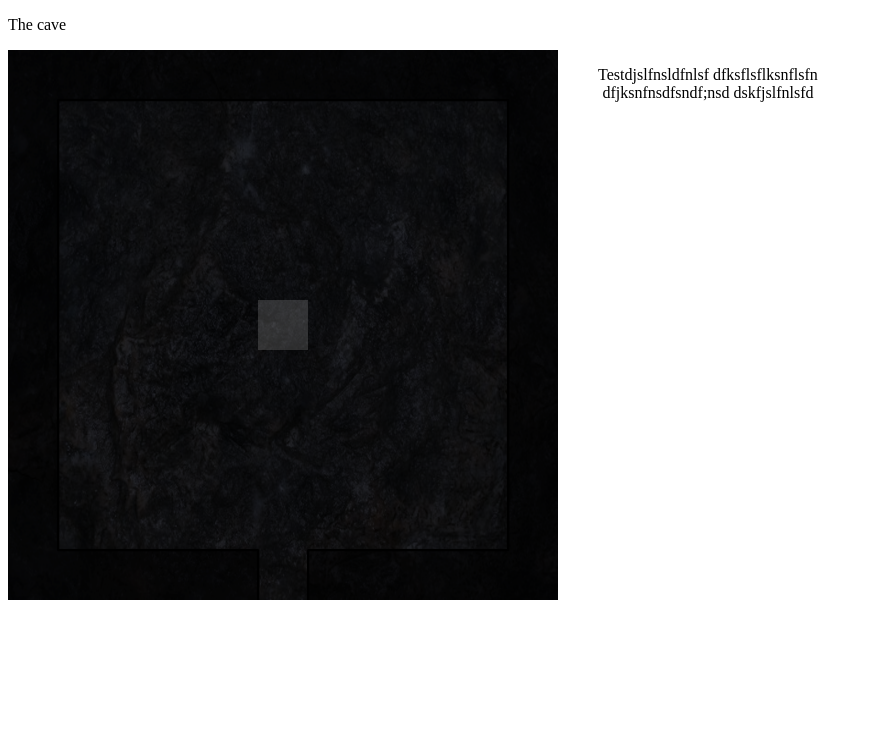
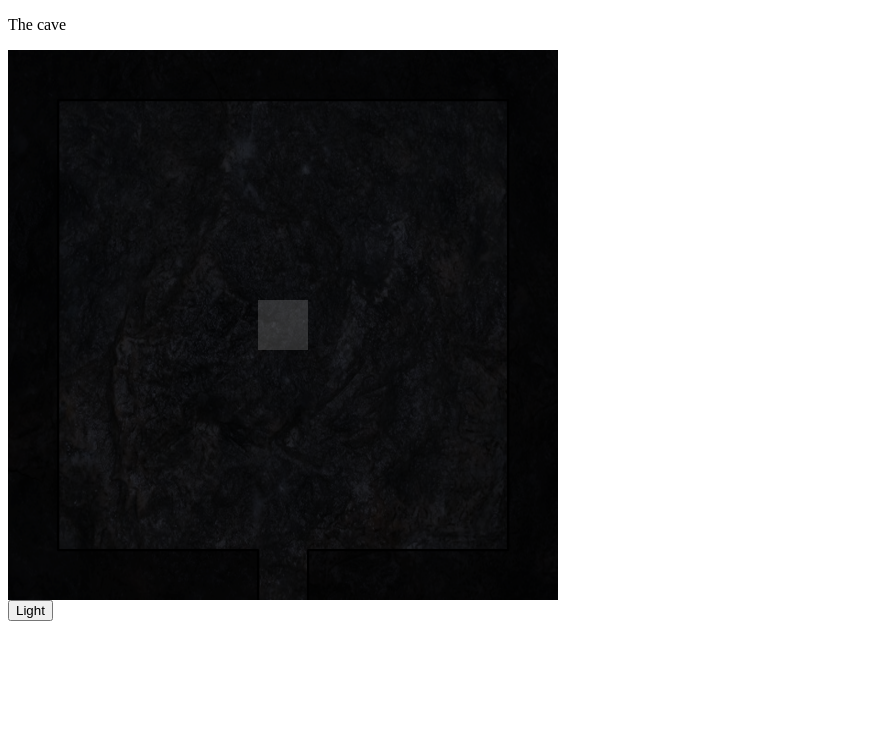
Before and after one commit to mmaciejewski/Ghost, a plain HTML site: page index.html in a window 1280 px wide. Shown: the whole page, without its empty margins (0-872 px from the left). Drawn offline with nearby package versions, Linux system fonts and the light colour scheme; grey boxes are pictures that could not be loaded.

Commit message:
Added event button
Added event button that starts the story

```diff
--- a/index.html
+++ b/index.html
@@ -15,10 +15,11 @@
                 <div id="ghost"><img id="ghostImg" src="http://people.ucsc.edu/~jelgutie/Kawaii/kawaiiimages/41.gif"/></div>
             </div>
             <div id="description">
-                <p id="story">Testdjslfnsldfnlsf
-                dfksflsflksnflsfn
-                dfjksnfnsdfsndf;nsd
-                dskfjslfnlsfd</p>
+                <p class="story hidden">Testdjslfnsldfnlsfdfksflsfl
+                ksnflsfndfjksnfnsdfsndf;</p>
+            </div>
+            <div id="interface">
+                <button id="light">Light</button>
             </div>
         </div>
     </body>
--- a/script.js
+++ b/script.js
@@ -8,7 +8,9 @@ $(document).ready(function() {
         $map.hide();
     }
 
-
+    $( "#light" ).click(function() {
+        $("#description p").fadeIn("slow");
+    });
 
     //GHOST MOVEMENT
     $(document).keydown(function(e){
--- a/style.css
+++ b/style.css
@@ -33,6 +33,15 @@
     overflow: auto;
 }
 
-#story{
+.story{
     text-align: center;
 }
+
+#interface{
+    width: 550px;
+    height: 130px;
+}
+
+.hidden{
+    display: none;
+}
```
